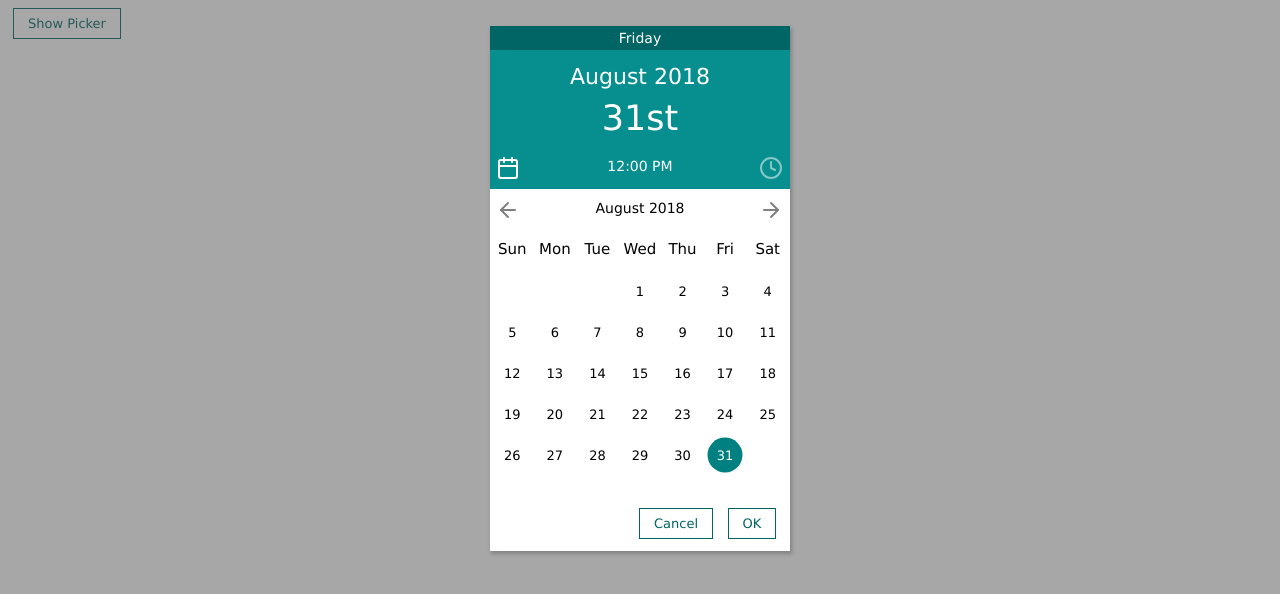
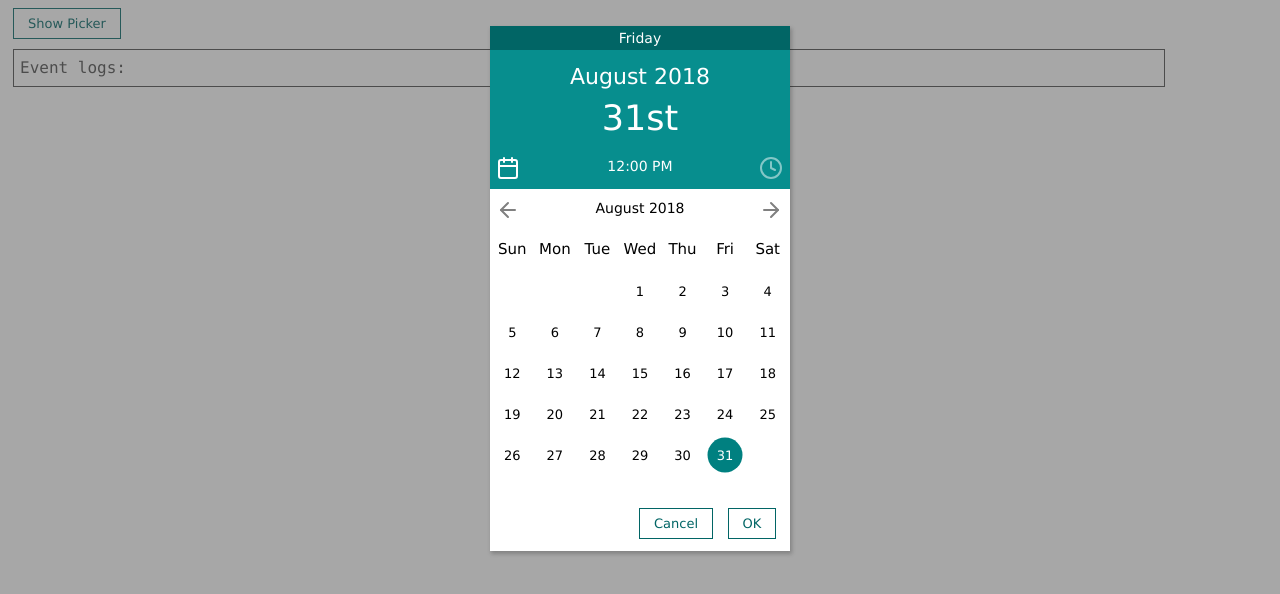
Before and after one commit to priyank-p/simplepicker, a website built with webpack: page index.html in a window 1280 px wide. Built offline with nearby package versions, Linux system fonts and the light colour scheme.

Commit message:
index.html: add event log.

```diff
--- a/index.html
+++ b/index.html
@@ -6,10 +6,25 @@
   <meta http-equiv="X-UA-Compatible" content="ie=edge">
   <link rel="stylesheet" href="dist/simplepicker.css">
   <title>simplepicker</title>
+
+  <style>
+    .event-log {
+      font-family: consolas, Monaco, monospace;
+      margin: 10px 5px;
+      line-height: 2;
+      border: 1px solid #4c4c4c;
+      height: auto;
+      width: 90%;
+      padding: 2px 6px;
+      color: #4c4c4c;
+      white-space: pre;
+    }
+  </style>
 </head>
 <body>
   <button class="simplepicker-btn">Show Picker</button>
   <div></div>
+  <div class="event-log">Event logs:<br></div>
 
   <script src="dist/simplepicker.min.js"></script>
   <script>
@@ -17,8 +32,19 @@
     simplepicker.open();
 
     const $button = document.querySelector('button');
+    const $eventLog = document.querySelector('.event-log');
     $button.addEventListener('click', (e) => {
       simplepicker.open();
+    });
+
+    // $eventLog.innerHTML += '\n\n';
+    simplepicker.on('submit', (date) => {
+      console.log(date);
+      $eventLog.innerHTML += date + '\n';
+    });
+
+    simplepicker.on('close', (date) => {
+      $eventLog.innerHTML += 'Picker Closed'  + '\n';
     });
   </script>
 </body>
```
